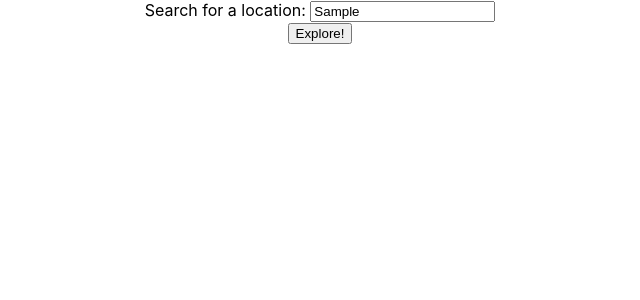
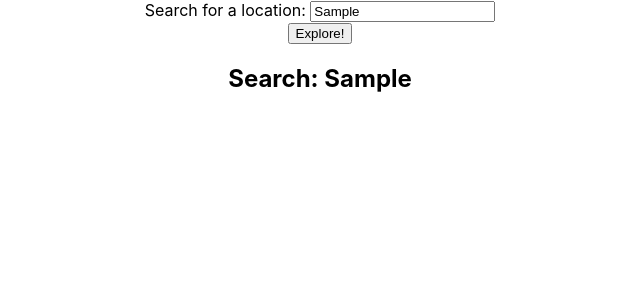
Before and after one commit to iwhitmor/city-explorer, a React (Create React App) app: page / in a window 1280 px wide. Both pictures are taken after typing "Sample" into the empty fields and a click on the button "Explore!". Shown: the top 300 px of the page, without its empty margins (320-960 px from the left). Built offline with nearby package versions, Linux system fonts and the light colour scheme.

Commit message:
add state for on submit button so that what user types appears on the page

```diff
--- a/src/App.js
+++ b/src/App.js
@@ -2,6 +2,11 @@ import React from 'react';
 import './App.css';
 
 class App extends React.Component {
+
+  state = {
+    q: null,
+  };
+
   handleSearch = event => {
     event.preventDefault();
 
@@ -9,19 +14,26 @@ class App extends React.Component {
     let input = form.elements.search;
     let q = input.value;
     console.log(q);
-  }
+
+    this.setState({ q });
+  };
+
   render() {
     return (
       <div className="App">
           <form onSubmit={this.handleSearch}>
           <label>
-            Search for a location: {' '}
+            Search for a location:
+            {' '}
             <input type="text" name="search" placeholder="location" />
           </label>
           <div>
             <button type="submit">Explore!</button>
           </div>
         </form>
+        {this.state.q &&
+        <h2>Search: {this.state.q}</h2>
+        }
       </div>
     );
   }
```
